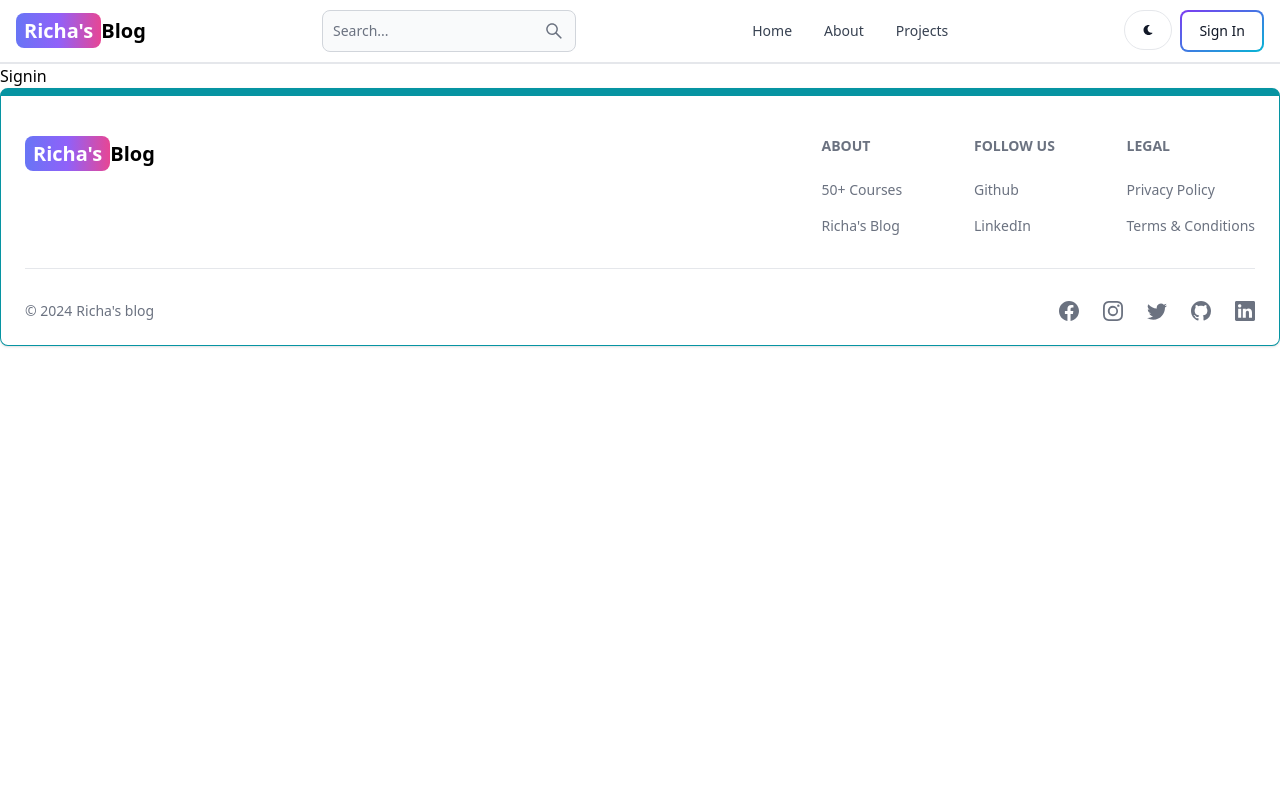
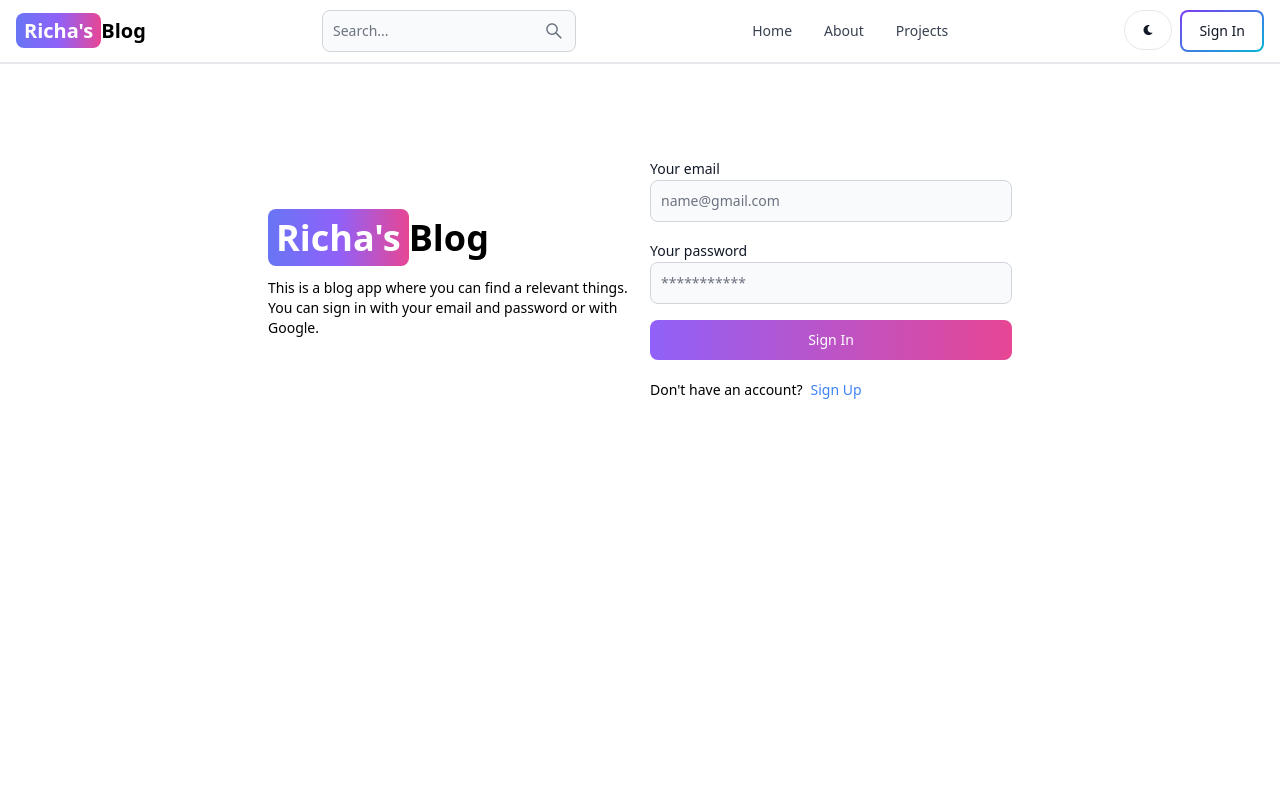
Before and after one commit to RichaSinha01/mern-blog-app, a React (Vite) app in the folder client/: page /sign-in in a window 1280 px wide. Shown: the top 800 px of the page. Built offline with nearby package versions, Linux system fonts and the light colour scheme.

Commit message:
complete signin page functionality

```diff
--- a/client/src/pages/Signin.jsx
+++ b/client/src/pages/Signin.jsx
@@ -1,7 +1,108 @@
-import React from 'react'
+import { Alert, Button, Label, Spinner, TextInput } from 'flowbite-react';
+import { useState } from 'react';
+import { Link, useNavigate } from 'react-router-dom';
+//import OAuth from '../components/OAuth';
 
-export default function Signin() {
+export default function SignIn() {
+  const [formData, setFormData] = useState({});
+  const [errorMessage, setErrorMessage] = useState(null);
+  const [loading, setLoading] = useState(false);
+  const navigate = useNavigate();
+  const handleChange = (e) => {
+    setFormData({ ...formData, [e.target.id]: e.target.value.trim() });
+  };
+  const handleSubmit = async (e) => {
+    e.preventDefault();
+    if (!formData.email || !formData.password) {
+      return setErrorMessage('Please fill out all fields.');
+    }
+    try {
+      setLoading(true);
+      setErrorMessage(null);
+      const res = await fetch('/api/auth/signin', {
+        method: 'POST',
+        headers: { 'Content-Type': 'application/json' },
+        body: JSON.stringify(formData),
+      });
+      const data = await res.json();
+      if (data.success === false) {
+        return setErrorMessage(data.message);
+      }
+      setLoading(false);
+      if(res.ok) {
+        navigate('/');
+      }
+    } catch (error) {
+      setErrorMessage(error.message);
+      setLoading(false);
+    }
+  };
   return (
-    <div>Signin</div>
-  )
+    <div className='min-h-screen mt-20'>
+      <div className='flex p-3 max-w-3xl mx-auto flex-col md:flex-row md:items-center gap-5'>
+        {/* left */}
+        <div className='flex-1'>
+          <Link to='/' className='font-bold dark:text-white text-4xl'>
+            <span className='px-2 py-1 bg-gradient-to-r from-indigo-500 via-purple-500 to-pink-500 rounded-lg text-white'>
+              Richa's
+            </span>
+            Blog
+          </Link>
+          <p className='text-sm mt-5'>
+            This is a blog app where you can find a relevant things. You can sign in with your email and password
+            or with Google.
+          </p>
+        </div>
+        {/* right */}
+
+        <div className='flex-1'>
+          <form className='flex flex-col gap-4' onSubmit={handleSubmit}>
+            <div>
+              <Label value='Your email' />
+              <TextInput
+                type='email'
+                placeholder='name@gmail.com'
+                id='email'
+                onChange={handleChange}
+              />
+            </div>
+            <div>
+              <Label value='Your password' />
+              <TextInput
+                type='password'
+                placeholder='***********'
+                id='password'
+                onChange={handleChange}
+              />
+            </div>
+            <Button
+              gradientDuoTone='purpleToPink'
+              type='submit'
+              disabled={loading}
+            >
+              {loading ? (
+                <>
+                  <Spinner size='sm' />
+                  <span className='pl-3'>Loading...</span>
+                </>
+              ) : (
+                'Sign In'
+              )}
+            </Button>
+          </form>
+          <div className='flex gap-2 text-sm mt-5'>
+            <span>Don't have an account?</span>
+            <Link to='/sign-up' className='text-blue-500'>
+              Sign Up
+            </Link>
+          </div>
+          {errorMessage && (
+            <Alert className='mt-5' color='failure'>
+              {errorMessage}
+            </Alert>
+          )}
+        </div>
+      </div>
+    </div>
+  );
 }
--- a/client/src/pages/Signup.jsx
+++ b/client/src/pages/Signup.jsx
@@ -44,12 +44,12 @@
         <div className='flex-1'>
           <Link to='/' className='font-bold dark:text-white text-4xl'>
             <span className='px-2 py-1 bg-gradient-to-r from-indigo-500 via-purple-500 to-pink-500 rounded-lg text-white'>
-              Sahand's
+              Richa's
             </span>
             Blog
           </Link>
           <p className='text-sm mt-5'>
-            This is a demo project. You can sign up with your email and password
+          This is a blog app where you can find a relevant things. You can sign up with your email and password
             or with Google.
           </p>
         </div>
@@ -100,7 +100,7 @@
             </Button>
           </form>
           <div className='flex gap-2 text-sm mt-5'>
-            <span>Have an account?</span>
+            <span>Already have an account?</span>
             <Link to='/sign-in' className='text-blue-500'>
               Sign In
             </Link>
```
